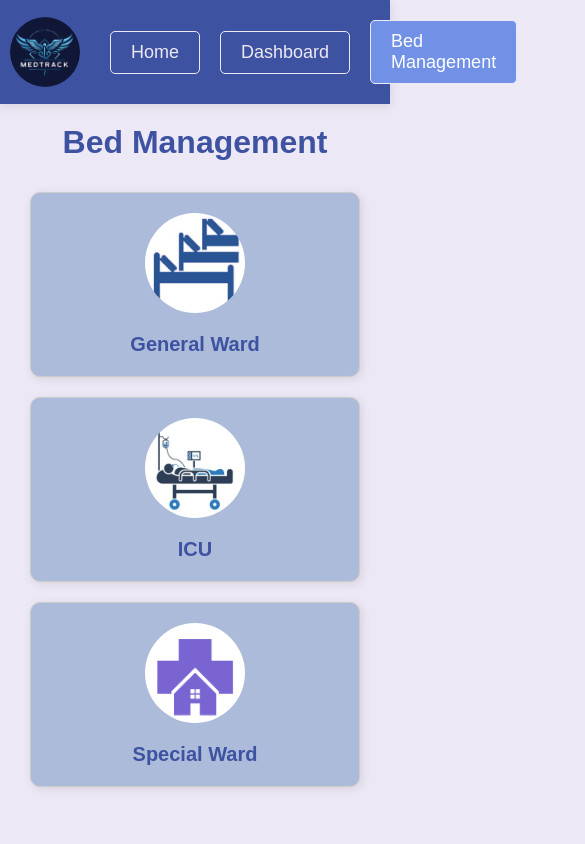
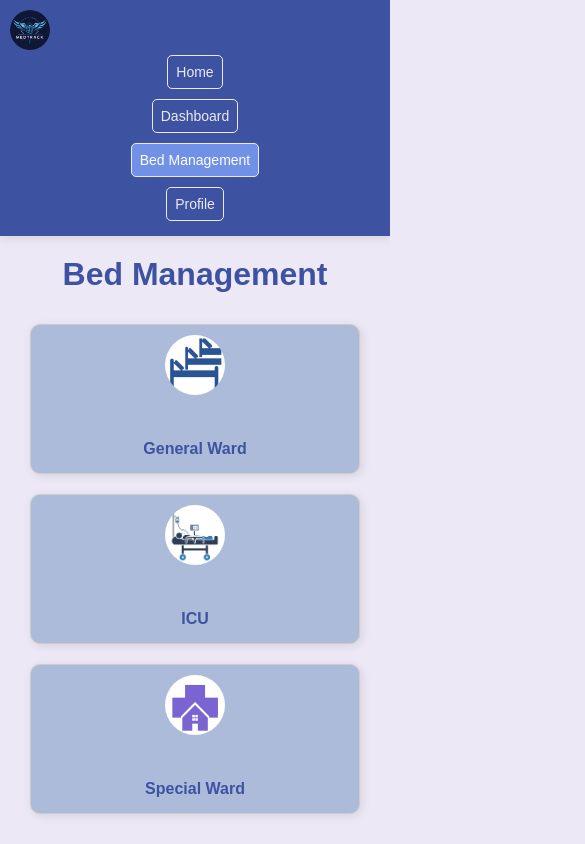
Before and after one commit to siddhisapkal/medtrackk, a plain HTML site: page bed_management.html in a window 390 px wide. Shown: the top 844 px of the page, 585 px wide, since content can reach past the window. Drawn offline with Linux system fonts and the light colour scheme.

Commit message:
Update bed_management.html

```diff
--- a/bed_management.html
+++ b/bed_management.html
@@ -18,6 +18,7 @@
             padding: 10px;
             background-color: #3D52A0; /* Dark blue color for the navigation bar */
             box-shadow: 0 2px 10px rgba(0, 0, 0, 0.1);
+            flex-wrap: wrap;
         }
 
         .logo-container {
@@ -27,18 +28,18 @@
         }
 
         .logo-container img {
-            width: 70px; /* Adjust logo size */
-            height: 70px;
+            width: 50px; /* Smaller logo size for better mobile view */
+            height: 50px;
             border-radius: 50%;
-            margin-right: 20px;
+            margin-right: 10px;
         }
 
         .nav-container a {
             color: #EDE8F5; /* Very light blue text */
             text-decoration: none;
-            font-size: 18px;
-            margin: 10px;
-            padding: 10px 20px;
+            font-size: 16px; /* Adjusted font size for smaller screens */
+            margin: 5px;
+            padding: 8px 15px;
             border-radius: 5px;
             border: 1px solid #EDE8F5;
             transition: background-color 0.3s ease, color 0.3s ease;
@@ -71,10 +72,11 @@
             background-color: #ADBBDA; /* Soft blue background for boxes */
             border: 1px solid #ccc;
             border-radius: 10px;
-            padding: 20px;
+            padding: 15px; /* Adjusted padding */
             margin: 10px;
-            width: 300px; /* Adjusted width for a rectangular appearance */
-            height: 200px; /* Adjusted height for a rectangular appearance */
+            width: 90%; /* Full width on smaller screens */
+            max-width: 300px; /* Max width for larger screens */
+            height: auto; /* Auto height to accommodate content */
             text-align: center;
             box-shadow: 2px 2px 10px rgba(0, 0, 0, 0.1);
             cursor: pointer;
@@ -89,11 +91,11 @@
 
         .bed-category img {
             position: absolute;
-            top: 20px;
+            top: 10px;
             left: 50%;
             transform: translateX(-50%);
-            width: 100px;
-            height: 100px;
+            width: 80px; /* Adjusted image size for smaller screens */
+            height: 80px;
             border-radius: 50%; /* Circular image */
             object-fit: cover;
             z-index: 1;
@@ -104,18 +106,44 @@
             z-index: 2;
             color: #3D52A0; /* Dark blue text color */
             font-weight: bold;
-            font-size: 20px; /* Adjusted text size */
+            font-size: 18px; /* Adjusted text size for better readability */
             display: flex;
             justify-content: center;
             align-items: center;
-            height: calc(100% - 120px); /* Adjusted height to fit the text below the image */
-            margin-top: 120px; /* Space for the image above */
+            height: calc(100% - 100px); /* Adjusted height to fit the text below the image */
+            margin-top: 100px; /* Space for the image above */
         }
 
-        @media (max-width: 600px) {
+        @media (max-width: 768px) {
+            .nav-container {
+                flex-direction: column; /* Stack navigation links vertically */
+                align-items: center;
+            }
+
+            .nav-container a {
+                font-size: 14px; /* Smaller font size for mobile */
+                padding: 8px;
+            }
+        }
+
+        @media (max-width: 480px) {
+            .logo-container img {
+                width: 40px; /* Even smaller logo for very small screens */
+                height: 40px;
+            }
+
             .bed-category {
-                width: 90%; /* Full width on smaller screens */
-                height: auto; /* Adjust height on smaller screens */
+                width: 100%; /* Full width for very small screens */
+                max-width: none; /* Remove max width */
+            }
+
+            .bed-category img {
+                width: 60px; /* Smaller image size for very small screens */
+                height: 60px;
+            }
+
+            .bed-category div {
+                font-size: 16px; /* Smaller text size for very small screens */
             }
         }
     </style>
```
